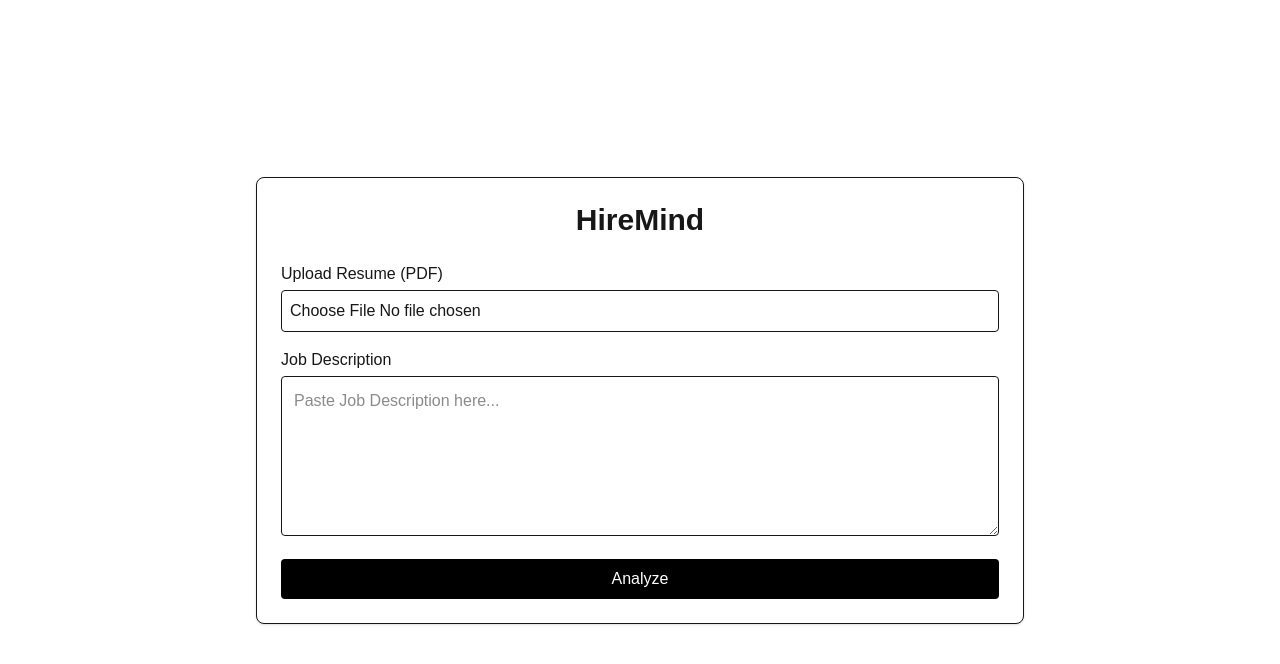
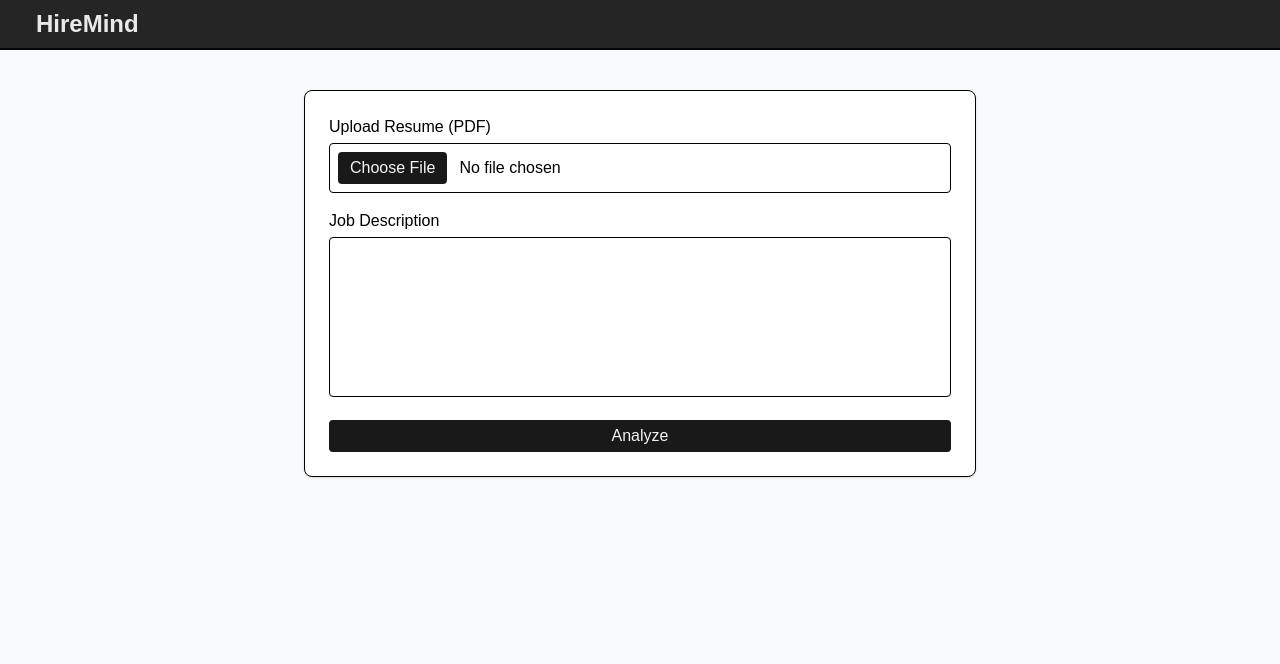
Before and after one commit to pushkarbanjare/hiremind, a Next.js app in the folder frontend/: page / in a window 1280 px wide. Shown: the top 664 px of the page. Built offline with nearby package versions, Linux system fonts and the light colour scheme.

Commit message:
frontend complete

```diff
--- a/frontend/app/globals.css
+++ b/frontend/app/globals.css
@@ -1,9 +1,4 @@
 @import "tailwindcss";
-
-:root {
-  --background: #ffffff;
-  --foreground: #171717;
-}
 
 @theme inline {
   --color-background: var(--background);
@@ -12,8 +7,13 @@
   --font-mono: var(--font-geist-mono);
 }
 
+html,
 body {
-  background: var(--background);
-  color: var(--foreground);
+  min-height: 100%;
+}
+
+body {
+  background: #f9fafb;
+  color: #000000;
   font-family: Arial, Helvetica, sans-serif;
 }
--- a/frontend/app/layout.tsx
+++ b/frontend/app/layout.tsx
@@ -13,7 +13,7 @@ const geistMono = Geist_Mono({
 });
 
 export const metadata: Metadata = {
-  title: "HireMind",
+  title: "HireMind | Resume-Job Matcher",
   description: "AI-based Resume-Job matcher",
 };
 
@@ -27,7 +27,7 @@ export default function RootLayout({
       lang="en"
       className={`${geistSans.variable} ${geistMono.variable} h-full antialiased`}
     >
-      <body className="min-h-full flex flex-col">{children}</body>
+      <body className="min-h-screen flex flex-col">{children}</body>
     </html>
   );
 }
--- a/frontend/app/page.tsx
+++ b/frontend/app/page.tsx
@@ -1,114 +1,22 @@
 "use client";
 
 import { useState } from "react";
+import Navbar from "@/components/Navbar";
+import AnalyzerForm from "@/components/AnalyzerForm";
+import ResultCard from "@/components/ResultCard";
 
 export default function Home() {
-  const [file, setFile] = useState<File | null>(null);
-  const [jdText, setJdText] = useState("");
   const [result, setResult] = useState<any>(null);
-  const [loading, setLoading] = useState(false);
-
-  const handleAnalyze = async () => {
-    if (!file || !jdText.trim()) {
-      alert("Please upload resume and enter job description");
-      return;
-    }
-
-    const formData = new FormData();
-    formData.append("file", file);
-    formData.append("jd_text", jdText);
-
-    try {
-      setLoading(true);
-
-      const res = await fetch("http://127.0.0.1:8000/analyze", {
-        method: "POST",
-        body: formData,
-      });
-
-      const data = await res.json();
-      setResult(data);
-    } catch (err) {
-      console.error(err);
-      alert("Something went wrong");
-    } finally {
-      setLoading(false);
-    }
-  };
 
   return (
-    <div className="min-h-screen flex items-center justify-center px-4">
-      <div className="w-full max-w-3xl bg-white border rounded-lg p-6 shadow-sm">
-        <h1 className="text-3xl font-bold mb-6 text-center">HireMind</h1>
-
-        {/* File Upload */}
-        <div className="mb-4">
-          <label className="block mb-1 font-medium">Upload Resume (PDF)</label>
-          <input
-            type="file"
-            accept=".pdf"
-            onChange={(e) => setFile(e.target.files?.[0] || null)}
-            className="w-full border p-2 rounded"
-          />
+    <div>
+      <Navbar />
+      <div className="flex justify-center px-4 my-10">
+        <div className="w-full max-w-2xl bg-white border rounded-lg p-6 shadow-sm">
+          <AnalyzerForm onResult={setResult}/>
+          <ResultCard result={result}/>
         </div>
-
-        {/* JD Input */}
-        <div className="mb-4">
-          <label className="block mb-1 font-medium">Job Description</label>
-          <textarea
-            placeholder="Paste Job Description here..."
-            value={jdText}
-            onChange={(e) => setJdText(e.target.value)}
-            className="w-full h-40 p-3 border rounded"
-          />
-        </div>
-
-        {/* Button */}
-        <button
-          onClick={handleAnalyze}
-          disabled={loading}
-          className={`w-full py-2 rounded text-white ${
-            loading ? "bg-gray-400" : "bg-black hover:bg-gray-800"
-          }`}
-        >
-          {loading ? "Analyzing..." : "Analyze"}
-        </button>
-
-        {/* Result */}
-        {result && (
-          <div className="mt-6 border-t pt-4">
-            <h2 className="text-xl font-semibold mb-3">
-              Match Score: {result.match_score}%
-            </h2>
-
-            <div className="grid grid-cols-2 gap-4">
-              {/* Matched */}
-              <div>
-                <h3 className="font-medium mb-1 text-green-600">
-                  Matched Skills
-                </h3>
-                <ul className="list-disc ml-5 text-sm">
-                  {result.matched_skills.map((s: string) => (
-                    <li key={s}>{s}</li>
-                  ))}
-                </ul>
-              </div>
-
-              {/* Missing */}
-              <div>
-                <h3 className="font-medium mb-1 text-red-600">
-                  Missing Skills
-                </h3>
-                <ul className="list-disc ml-5 text-sm">
-                  {result.missing_skills.map((s: string) => (
-                    <li key={s}>{s}</li>
-                  ))}
-                </ul>
-              </div>
-            </div>
-          </div>
-        )}
       </div>
     </div>
-  );
+  )
 }
--- /dev/null
+++ b/frontend/components/AnalyzerForm.tsx
@@ -0,0 +1,94 @@
+"use client";
+
+import { useState } from "react";
+
+export default function AnalyzerForm({ onResult }: any) {
+  const [file, setFile] = useState<File | null>(null);
+  const [jdText, setJdText] = useState("");
+  const [loading, setLoading] = useState(false);
+  const [error, setError] = useState("");
+  const [fileName, setFileName] = useState("");
+
+  const handleAnalyze = async () => {
+    setError("");
+
+    if (!file || !jdText.trim()) {
+      setError("Please upload resume and enter job description");
+      return;
+    }
+
+    const formData = new FormData();
+    formData.append("file", file);
+    formData.append("jd_text", jdText);
+
+    try {
+      setLoading(true);
+
+      const res = await fetch("http://127.0.0.1:8000/analyze", {
+        method: "POST",
+        body: formData,
+      });
+
+      const data = await res.json();
+
+      if (!res.ok) {
+        setError(data.detail || "Something went wrong");
+        return;
+      }
+
+      setError("");
+      onResult(data);
+    } catch (err) {
+      setError("Failed to connect to server");
+    } finally {
+      setLoading(false);
+    }
+  };
+
+  return (
+    <div>
+      {/* file */}
+      <div className="mb-4">
+        <label className="block mb-1 font-medium">Upload Resume (PDF)</label>
+        <input
+          type="file"
+          accept=".pdf"
+          onChange={(e) => {
+            const selected = e.target.files?.[0] || null;
+            setFile(selected);
+            setFileName(selected ? selected.name : "");
+          }}
+          className="w-full border p-2 rounded file:mr-3 file:px-3 file:py-1 file:border-0 file:bg-black/90 file:hover:bg-black/75 file:text-white/95 file:rounded"
+        />
+        {fileName && (
+          <p className="text-sm text-gray-600 mt-1">Selected: {fileName}</p>
+        )}
+      </div>
+
+      {/* job desc */}
+      <div className="mb-4">
+        <label className="block mb-1 font-medium">Job Description</label>
+        <textarea
+          value={jdText}
+          onChange={(e) => setJdText(e.target.value)}
+          className="w-full h-40 p-2 border rounded resize-none"
+        />
+      </div>
+
+      {error && (
+        <div className="mb-4 p-3 bg-red-100 text-red-700 rounded">{error}</div>
+      )}
+
+      {/* button */}
+      <button
+        onClick={handleAnalyze}
+        disabled={loading}
+        className={`w-full py-1 rounded text-white/95 ${
+          loading ? "bg-gray-400" : "bg-black/90 hover:bg-black/75"
+        }`}
+      >
+        {loading ? "Analyzing..." : "Analyze"}
+      </button>
+    </div>
+  );
+}
--- /dev/null
+++ b/frontend/components/Navbar.tsx
@@ -0,0 +1,13 @@
+export default function Navbar() {
+  return (
+    <div className="w-full border-b-2 border-b-black/80 bg-black/85 text-white/90">
+      <div className="mx-auto px-4 py-2 flex justify-between items-center">
+        {/* left */}
+        <h1 className="text-2xl font-bold mx-5">HireMind</h1>
+
+        {/* right */}
+        <div className="mx-5"></div>
+      </div>
+    </div>
+  );
+}
--- /dev/null
+++ b/frontend/components/ResultCard.tsx
@@ -0,0 +1,36 @@
+export default function ResultCard({ result }: any) {
+  if (!result) return null;
+
+  return (
+    <div className="mt-8 pt-6 border-t border-gray-200 transition-all duration-300">
+      {/* score */}
+      <div className="mb-6 text-center">
+        <h2 className="text-sm text-gray-500">Match Score</h2>
+        <p className="text-4xl font-bold text-black">{result.match_score}%</p>
+      </div>
+
+      {/* skills */}
+      <div className="grid grid-cols-2 gap-6">
+        {/* matched */}
+        <div className="bg-green-50 p-4 rounded">
+          <h3 className="font-semibold mb-2 text-black">Matched Skills</h3>
+          <ul className="list-disc ml-5 text-sm space-y-1">
+            {result.matched_skills.map((s: string) => (
+              <li key={s}>{s}</li>
+            ))}
+          </ul>
+        </div>
+
+        {/* missing */}
+        <div className="bg-red-50 p-4 rounded">
+          <h3 className="font-semibold mb-2 text-black">Missing Skills</h3>
+          <ul className="list-disc ml-5 text-sm space-y-1">
+            {result.missing_skills.map((s: string) => (
+              <li key={s}>{s}</li>
+            ))}
+          </ul>
+        </div>
+      </div>
+    </div>
+  );
+}
```
Also changed, not shown: 1 other file (tests, documents, lock files or other folders).
